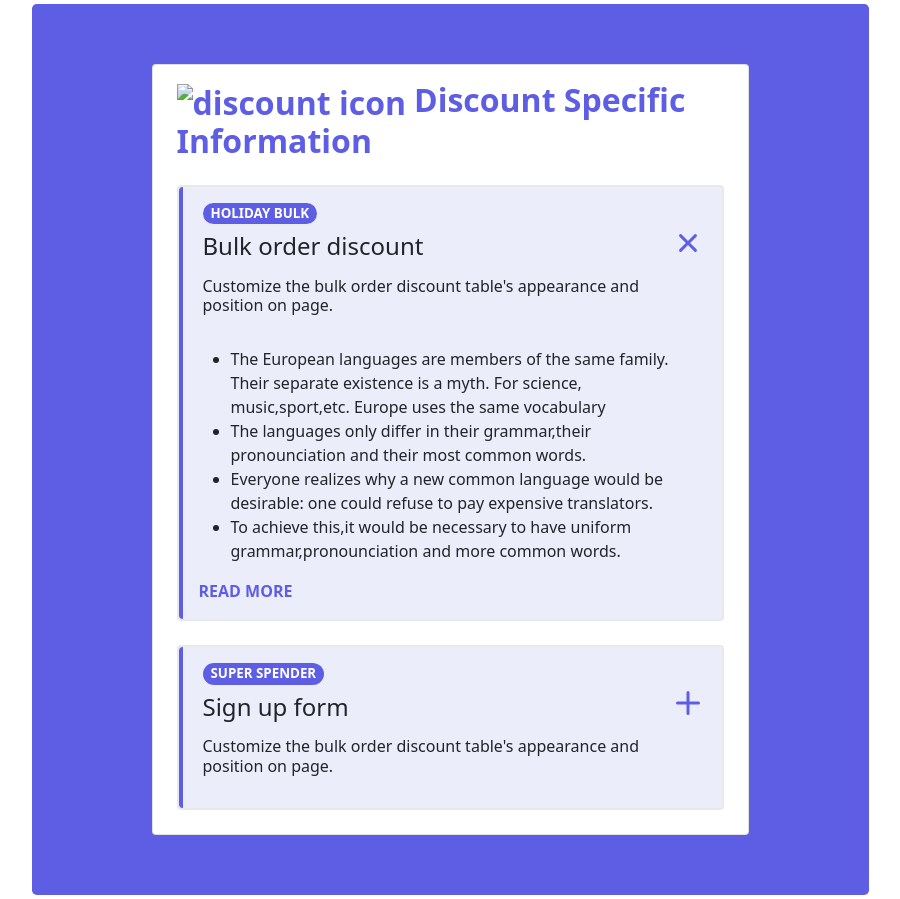
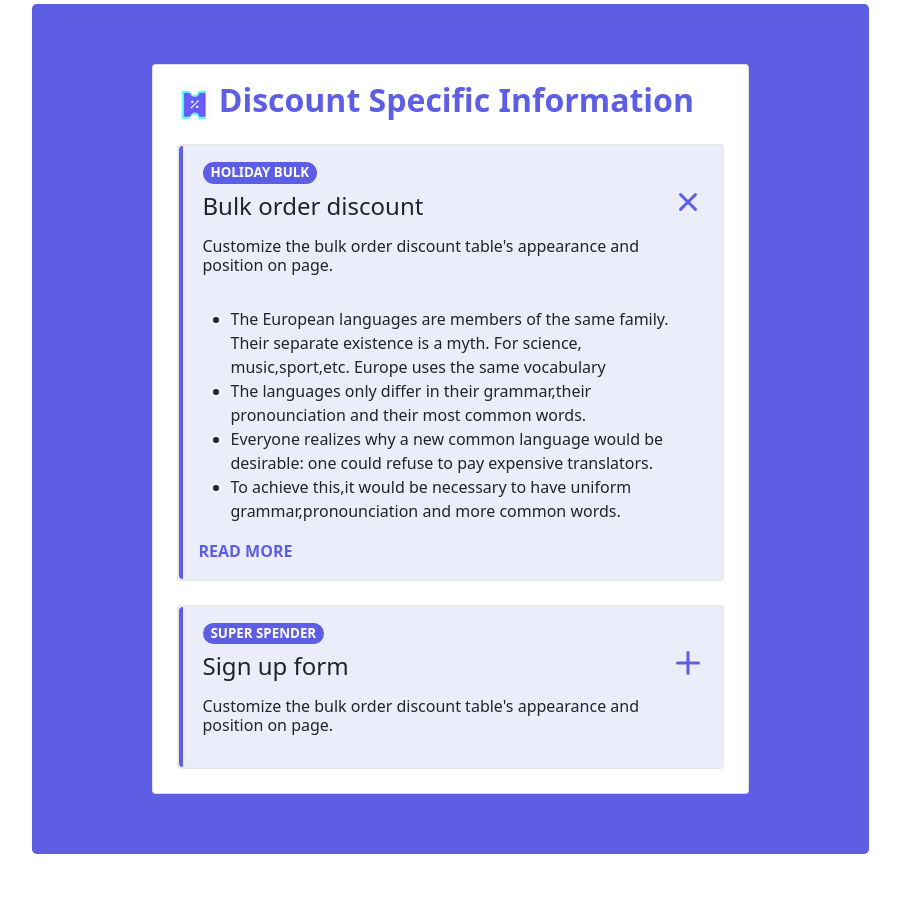
Before and after one commit to SHISHIR1973/webproject, a plain HTML site: page Dribble/index.html in a window 1280 px wide. Shown: the whole page, without its empty margins (190-1090 px from the left). After the commit the page ends 858 px from the top, so only its background shows below. Drawn offline with Linux system fonts and the light colour scheme.

Commit message:
Update index.html

```diff
--- a/Dribble/index.html
+++ b/Dribble/index.html
@@ -15,7 +15,7 @@
       <div class="accordion-card rounded-3 position-relative start-0 end-0 mx-auto my-1">
           <div class="card">
           <div class="accordion" id="accordionExample">
-            <h2 class="ms-4 mt-3 fs-2 fw-bold"><span class="icon pe-2"><img src="Dribble/assets/img/icon.png" alt="discount icon"></span>Discount Specific Information</h2>
+            <h2 class="ms-4 mt-3 fs-2 fw-bold"><span class="icon pe-2"><img src="assets/img/icon.png" alt="discount icon"></span>Discount Specific Information</h2>
             <div class="accordion-item m-4">
               <h2 class="accordion-header ps-1" id="headingOne">
                 <button class="accordion-button d-flex flex-column align-items-start" type="button" data-bs-toggle="collapse" data-bs-target="#collapseOne" aria-expanded="true" aria-controls="collapseOne">
```
